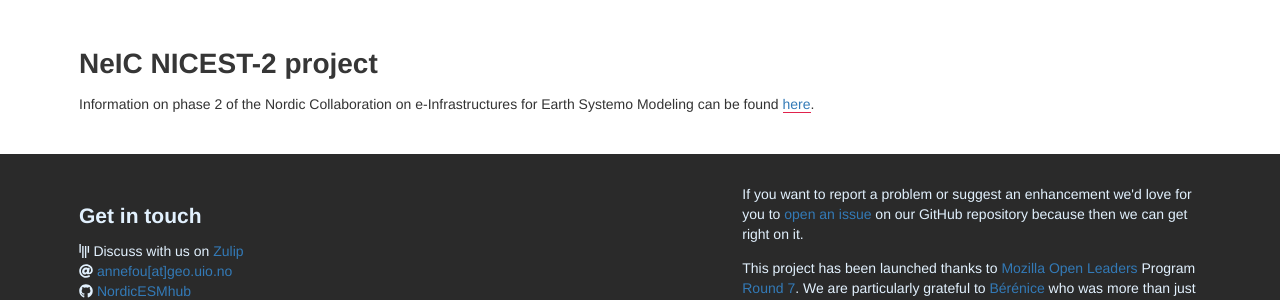
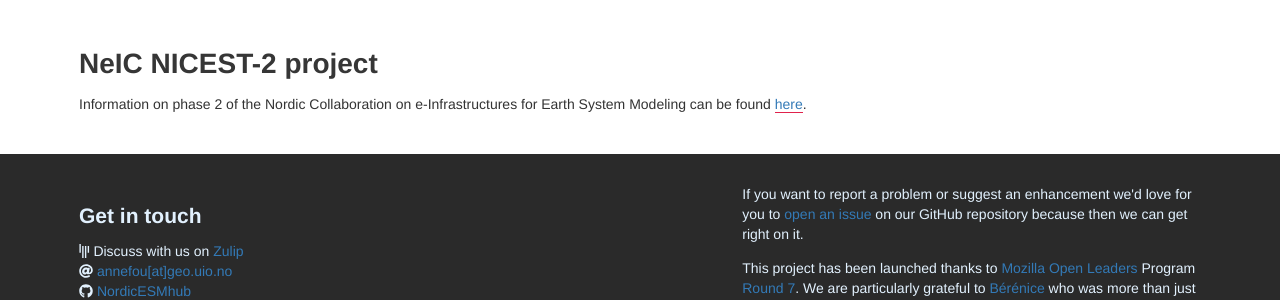
Before and after one commit to NordicESMhub/nordicesmhub.github.io, a Jekyll site: the page built from nicest.md, in a window 1280 px wide and 900 px high, scrolled down 228 px. Shown: the part 404-704 px from the top of the window. Built offline with Jekyll 4.4.1, drawn with Linux system fonts in a browser that asks for light colours; nearby versions of some CDN libraries.

Commit message:
fix typo

```diff
--- a/nicest.md
+++ b/nicest.md
@@ -7,4 +7,4 @@ image: /images/climate.png
 
 # NeIC NICEST-2 project
 
-Information on phase 2 of the Nordic Collaboration on e-Infrastructures for Earth Systemo Modeling can be found [here](https://neic.no/nicest2/).
+Information on phase 2 of the Nordic Collaboration on e-Infrastructures for Earth System Modeling can be found [here](https://neic.no/nicest2/).
```
Also changed, not shown: images/widget-8-302x182.jpg.
